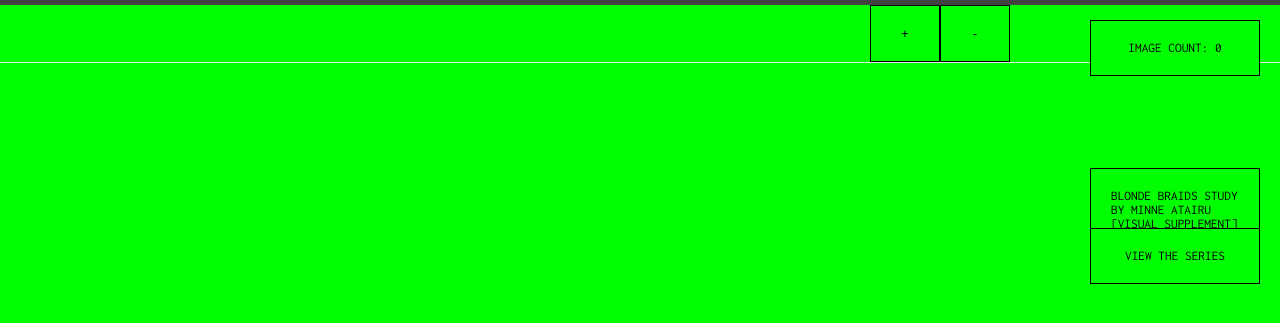
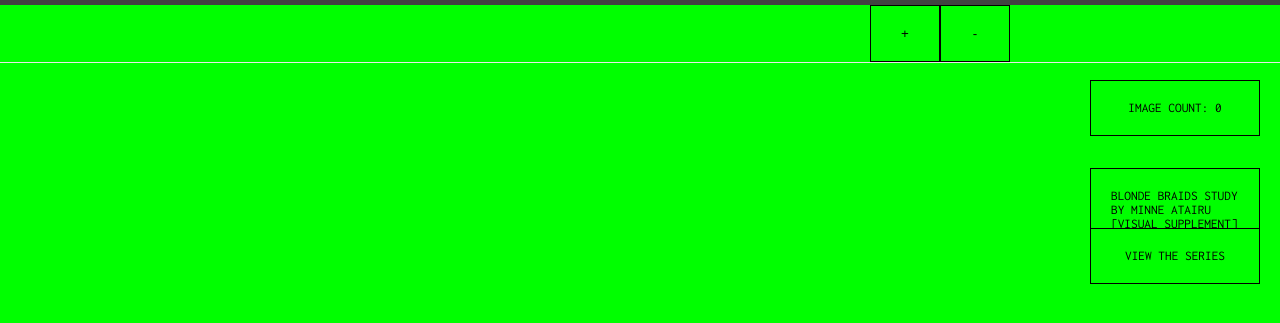
Before and after one commit to saimayasmeen4/minneatairu-json.github.io, a Jekyll site: the page built from about.markdown, in a window 1280 px wide. Shown: the top 323 px of the page. Built offline with Jekyll 4.4.1, drawn with Linux system fonts in a browser that asks for light colours; comment, search, counter and statistics services are not loaded.

Commit message:
top: 20px;     right: 20px;

```diff
--- a/_includes/header.html
+++ b/_includes/header.html
@@ -77,11 +77,12 @@
         img:hover {
           cursor: crosshair;
         }
-.zoom-row{    display: flex;}
+.zoom-row{    display: flex;  top: 20px;
+    right: 20px; }
 .fixed-column {
     position: fixed; /* Fixed positioning */
-    top: 20px; /* Distance from the top of the page */
-    right: 20px; /* Distance from the right of the page */
+    top: 80px;
+    right: 20px;
     display: flex;
     flex-direction: column; /* Arrange buttons vertically */
     align-items: flex-start; /* Align buttons to the start (right side) */
```
